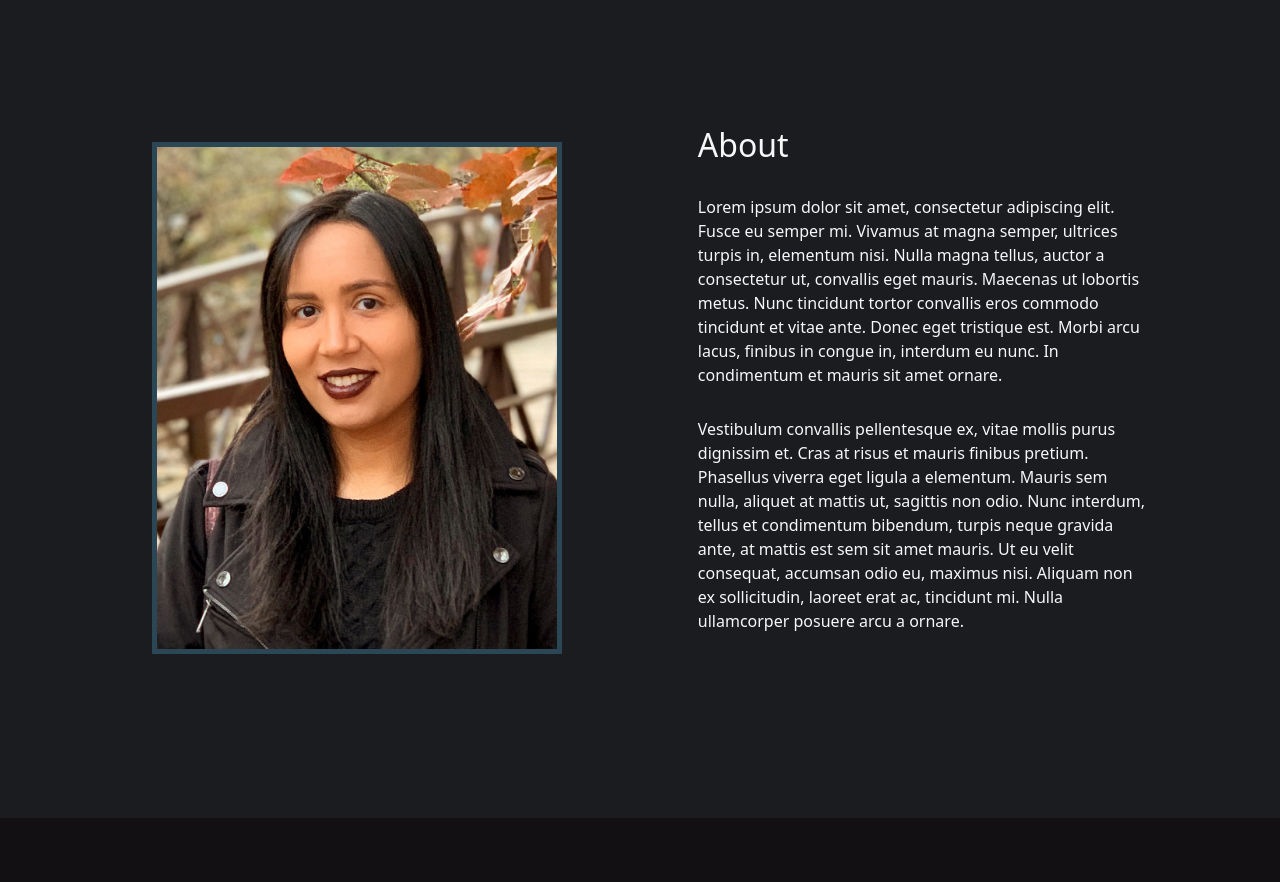
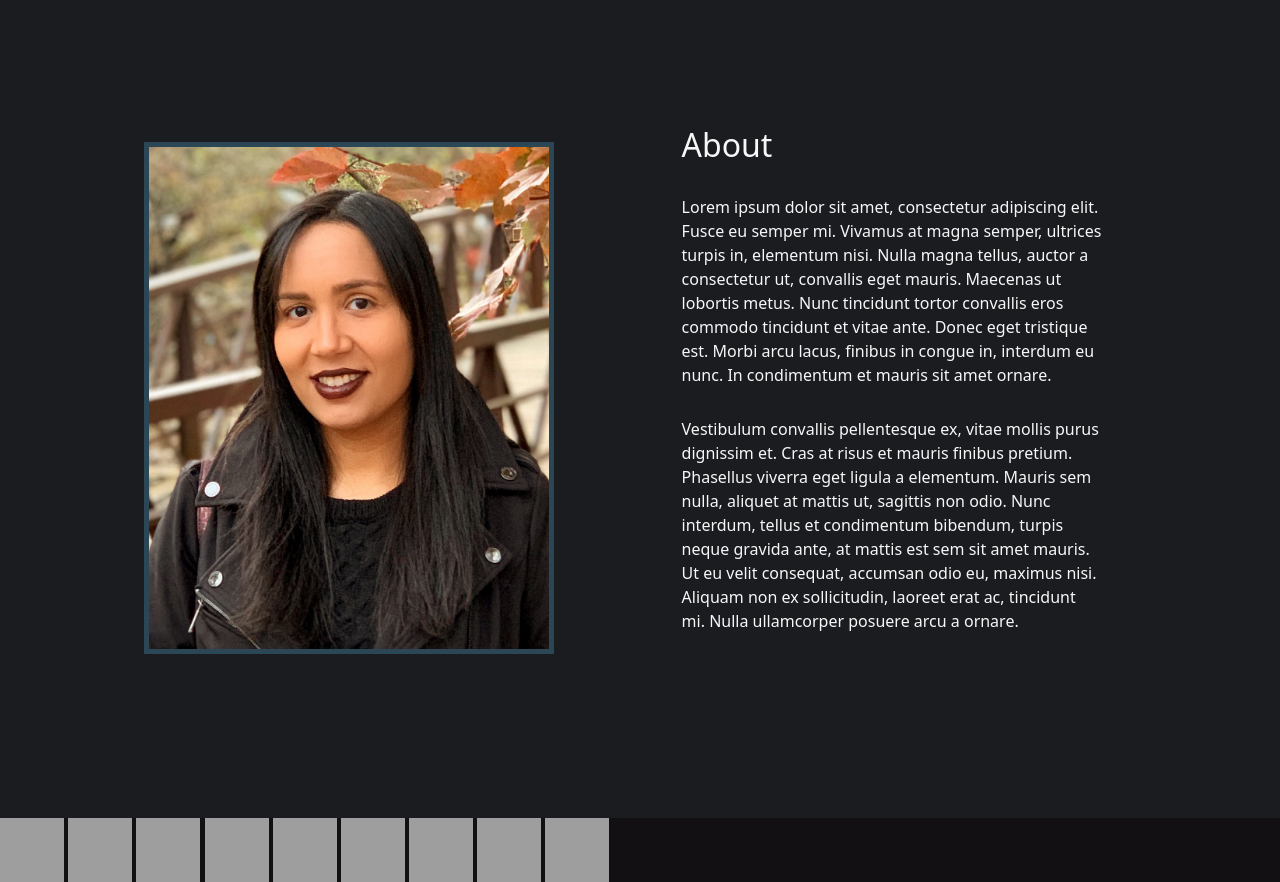
Before and after one commit to LucyMasc/portfolio, a plain HTML site: page index.html in a window 1280 px wide. Shown: the part 733-1615 px from the top of the page. Before the commit the page ends 1551 px from the top, so only its background shows below. Drawn offline with nearby package versions, Linux system fonts and the light colour scheme; grey boxes are pictures that could not be loaded; a script that the page names is missing.

Commit message:
Icons already added waiting for edition

```diff
--- a/index.html
+++ b/index.html
@@ -17,6 +17,11 @@
       rel="stylesheet"
       integrity="sha384-F3w7mX95PdgyTmZZMECAngseQB83DfGTowi0iMjiWaeVhAn4FJkqJByhZMI3AhiU"
       crossorigin="anonymous"
+    />
+    <!-- Dev icons -->
+    <link
+      rel="stylesheet"
+      href="https://cdn.jsdelivr.net/gh/devicons/devicon@v2.14.0/devicon.min.css"
     />
     <link rel="stylesheet" href="styles/style.css" />
     <title>Document</title>
@@ -96,6 +101,45 @@
       </div>
     </section>
 
+    <section class="section-2">
+      <img
+        src="https://cdn.jsdelivr.net/gh/devicons/devicon/icons/javascript/javascript-original.svg"
+        style="height: 5vw; width: 5vw"
+      />
+      <img
+        src="https://cdn.jsdelivr.net/gh/devicons/devicon/icons/ruby/ruby-original.svg"
+        style="height: 5vw; width: 5vw"
+      />
+      <img
+        src="https://cdn.jsdelivr.net/gh/devicons/devicon/icons/rails/rails-original-wordmark.svg"
+        style="height: 5vw; width: 5vw"
+      />
+      <img
+        src="https://cdn.jsdelivr.net/gh/devicons/devicon/icons/postgresql/postgresql-original.svg"
+        style="height: 5vw; width: 5vw"
+      />
+      <img
+        src="https://cdn.jsdelivr.net/gh/devicons/devicon/icons/html5/html5-original.svg"
+        style="height: 5vw; width: 5vw"
+      />
+      <img
+        src="https://cdn.jsdelivr.net/gh/devicons/devicon/icons/css3/css3-original.svg"
+        style="height: 5vw; width: 5vw"
+      />
+      <img
+        src="https://cdn.jsdelivr.net/gh/devicons/devicon/icons/git/git-original.svg"
+        style="height: 5vw; width: 5vw"
+      />
+      <img
+        src="https://cdn.jsdelivr.net/gh/devicons/devicon/icons/sass/sass-original.svg"
+        style="height: 5vw; width: 5vw"
+      />
+      <img
+        src="https://cdn.jsdelivr.net/gh/devicons/devicon/icons/bootstrap/bootstrap-plain.svg"
+        style="height: 5vw; width: 5vw"
+      />
+    </section>
+
     <script src="script.js"></script>
     <script
       src="https://cdn.jsdelivr.net/npm/@popperjs/core@2.9.3/dist/umd/popper.min.js"
--- a/styles/about.css
+++ b/styles/about.css
@@ -6,11 +6,12 @@
   padding: 10vw;
   /* padding: 200px; */
   background-color: var(--background-color-section);
+  /* padding-right: 100px; */
   /* text-align: center; */
 }
 
 .section-text {
-  margin: 0 0 0 100px;
+  margin: 0 50px 0 100px;
   flex: 50%;
 }
 
@@ -35,4 +36,7 @@
   .section-1 {
     flex-direction: column;
   }
+  .section-text {
+    text-align: center;
+  }
 }
```
